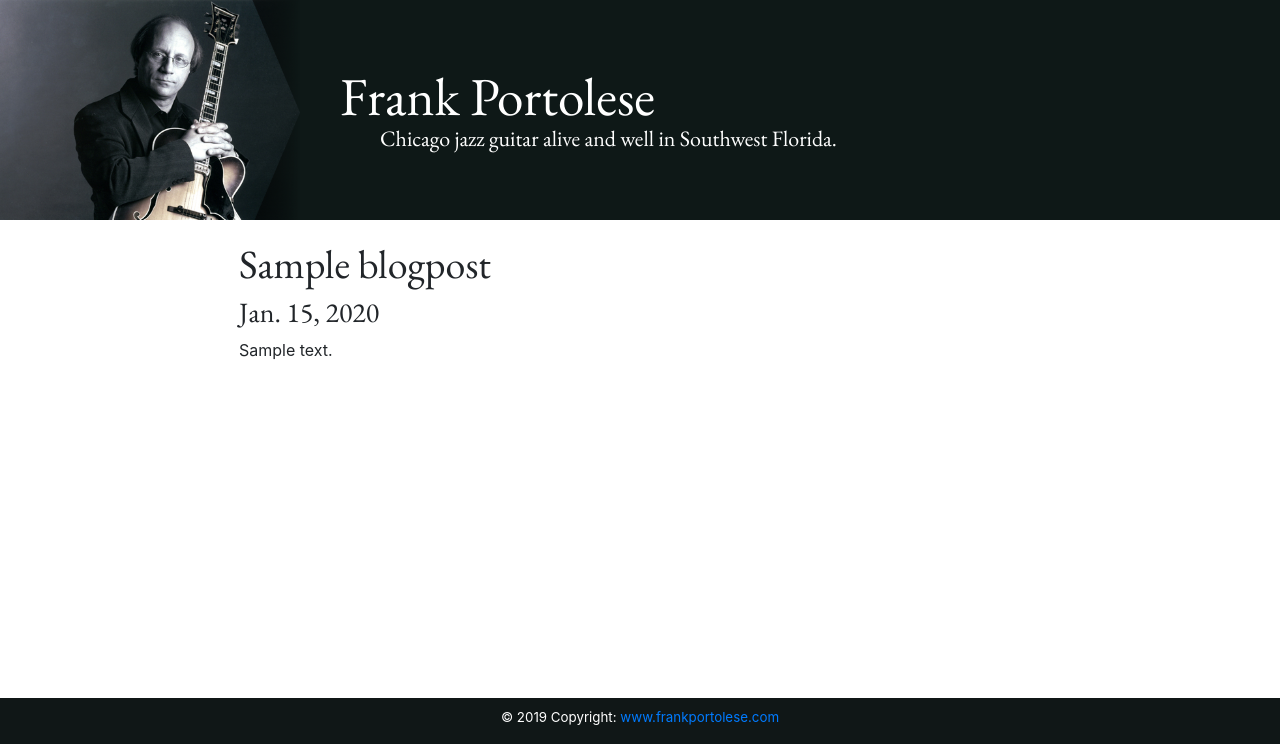
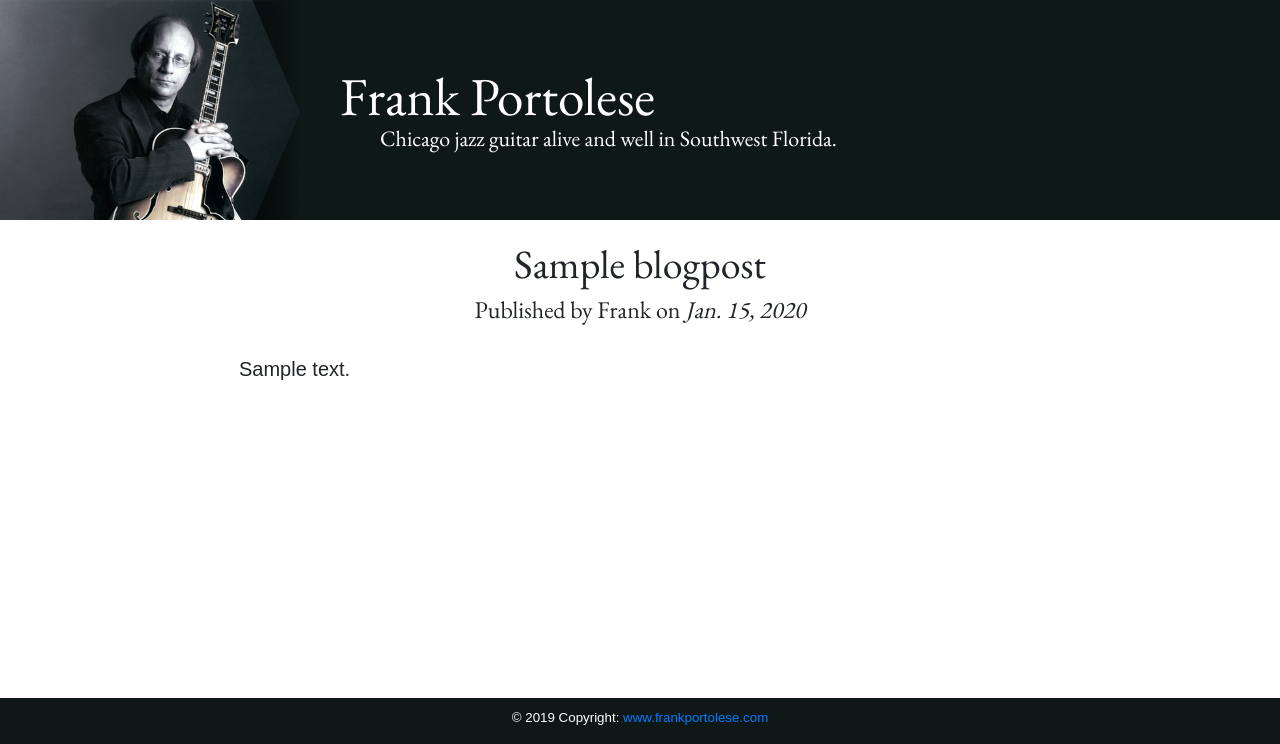
Before and after one commit to thecaprad/frankportolese, a Django app: page /blog/post/1/ in a window 1280 px wide. Shown: the part 56-800 px from the top of the page. Run offline with Django 3.2, Linux system fonts and the light colour scheme; tables that the repository leaves empty hold one stand-in row (values such as "Sample post"); some libraries are stand-ins or nearby versions; some web fonts are replaced.

Commit message:
Added text styling to blog_post_detail template.

```diff
--- a/gig_calendar/static/gig_calendar/style.css
+++ b/gig_calendar/static/gig_calendar/style.css
@@ -1,5 +1,9 @@
 h1, h2, h3, h4 {
     font-family: 'EB Garamond', serif;
+}
+
+p {
+    font-family: 'EB Garamon', sans-serif;
 }
 
 .center {
@@ -100,6 +104,11 @@ h1, h2, h3, h4 {
     text-align: center;
 }
 
+.blog-post-text {
+    padding-top: 5px;
+    font-size: 15pt;
+}
+
 .footer {
     position: fixed;
     bottom: 0;
--- a/gig_calendar/templates/gig_calendar/blog_post_detail.html
+++ b/gig_calendar/templates/gig_calendar/blog_post_detail.html
@@ -3,9 +3,11 @@
 
 {% block content %}
     <div class="container">
-        <h1>{{ blog_post.title }}</h1>
-        <h3>{{ blog_post.date }}</h3>
-        <p>{{ blog_post.text }}</p>
+        <h1 class="text-center">{{ blog_post.title }}</h1>
+        <h4 class="text-center">Published by Frank on <i>{{ blog_post.date }}</i></h4>
+        <div class="blog-post-text">
+            <p>{{ blog_post.text|linebreaks }}</p>
+        </div>
     </div>
     <br><br><br>
 {% endblock %}
```
